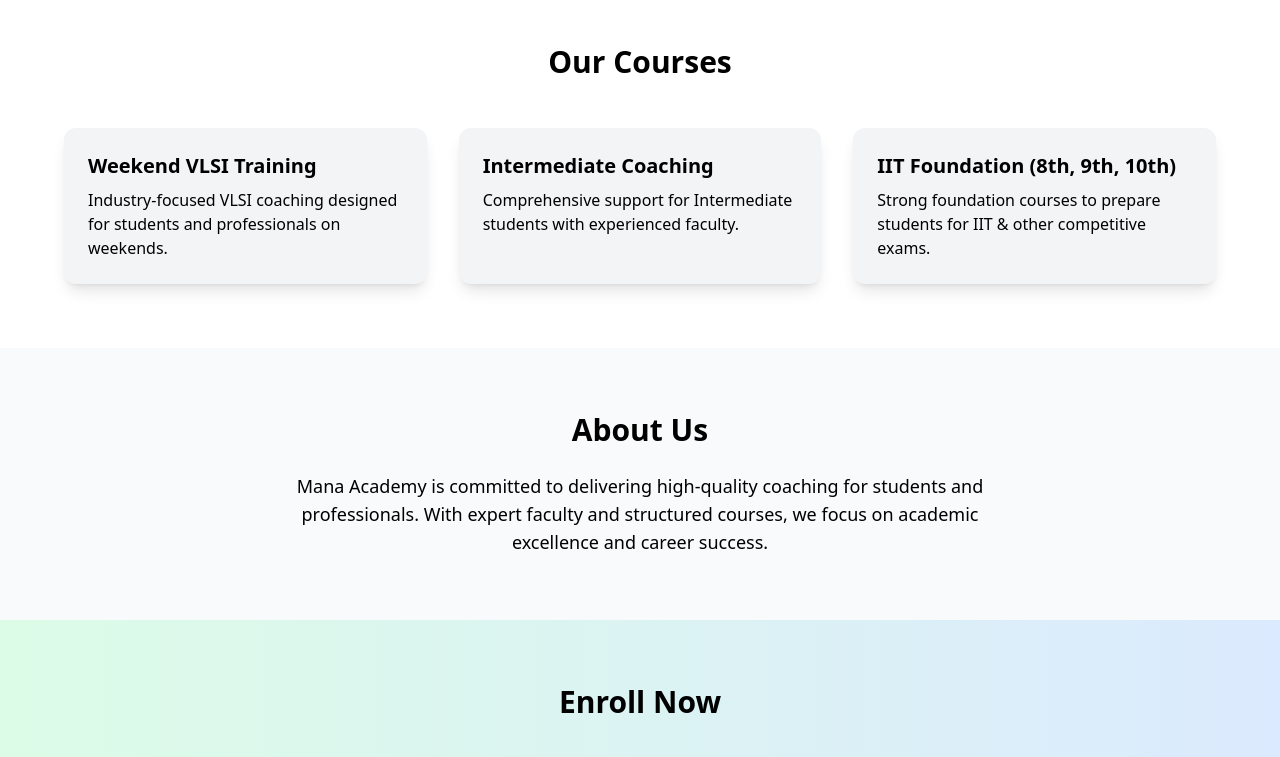
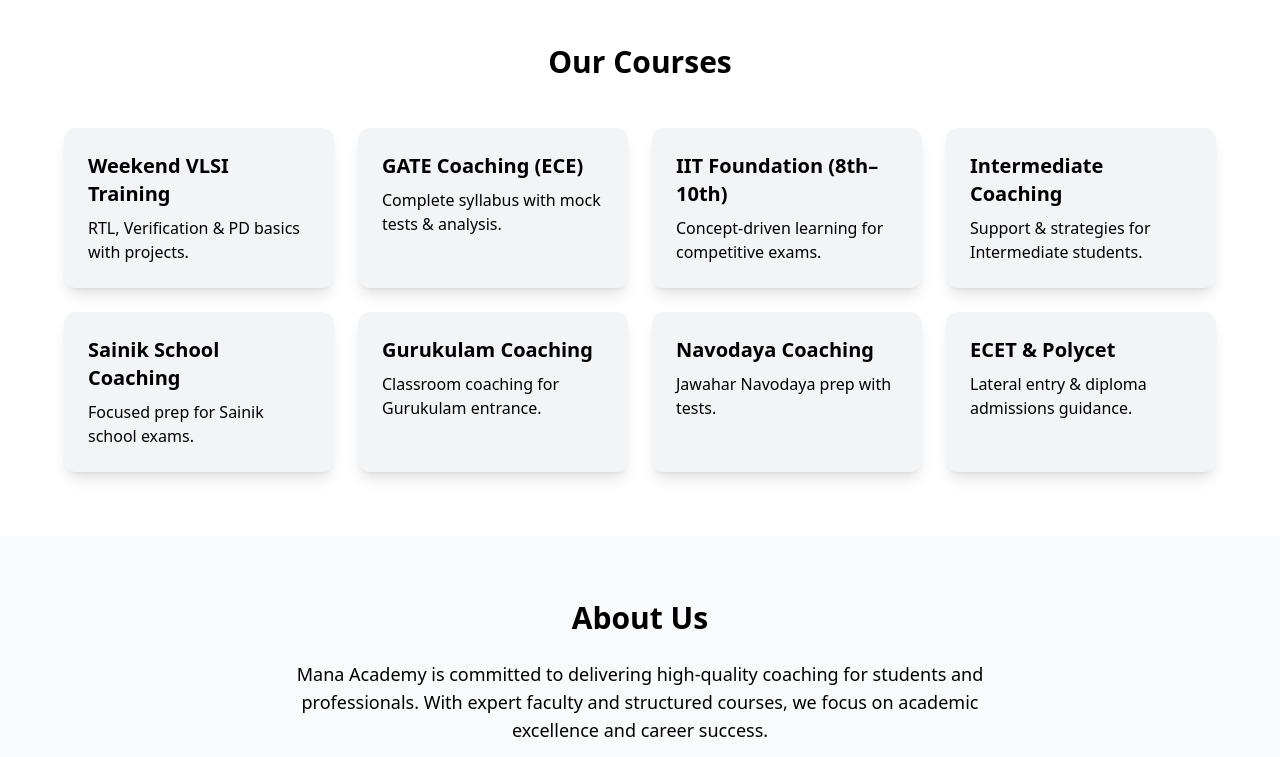
Before and after one commit to manohargajengi12/mana-academy-website, a plain HTML site: page index.html in a window 1280 px wide. Shown: the part 660-1417 px from the top of the page. Drawn offline with nearby package versions, Linux system fonts and the light colour scheme.

Commit message:
Update index.html

```diff
--- a/index.html
+++ b/index.html
@@ -13,7 +13,7 @@
 </head>
 <body class="font-sans bg-gray-50">
 
-<!-- Top Bar (Email and Phone in single line) -->
+<!-- Top Bar -->
 <div class="bg-gray-900 text-gray-200 text-sm py-2 px-6 flex justify-center md:justify-start items-center gap-8">
   <span>📞 9346074520</span>
   <span>✉️ <a href="mailto:manaacademy18@gmail.com" class="hover:underline">manaacademy18@gmail.com</a></span>
@@ -26,7 +26,7 @@
     <h1 class="text-3xl font-extrabold text-white tracking-wide">Mana Academy</h1>
   </div>
 
-  <!-- Navigation always in single line -->
+  <!-- Navigation -->
   <nav class="flex flex-row space-x-6 text-white font-semibold whitespace-nowrap overflow-x-auto">
     <a href="#home" class="hover:text-yellow-200 transition">Home</a>
     <a href="#courses" class="hover:text-yellow-200 transition">Courses</a>
@@ -41,7 +41,7 @@
   <div class="max-w-6xl mx-auto flex flex-col md:flex-row items-center justify-center gap-10">
     <div class="flex-1">
       <h2 class="text-5xl font-extrabold mb-6 drop-shadow-lg animate__animated animate__fadeInUp animate__delay-1s">
-        Weekend VLSI, Intermediate & IIT Foundation Coaching
+        Weekend VLSI, GATE (ECE), IIT Foundation & Competitive Coaching
       </h2>
       <p class="text-xl mb-8 max-w-2xl animate__animated animate__fadeInUp animate__delay-2s">
         Placement Assistance | Quality Learning | Expert Faculty
@@ -59,19 +59,39 @@
 <!-- Courses -->
 <section id="courses" class="py-16 px-6 bg-white">
   <h3 class="text-3xl font-bold text-center mb-12">Our Courses</h3>
-  <div class="grid md:grid-cols-3 gap-8 max-w-6xl mx-auto">
-    <div class="bg-gray-100 rounded-xl shadow-lg p-6 hover:shadow-2xl transition">
+  <div class="grid sm:grid-cols-2 md:grid-cols-4 gap-6 max-w-6xl mx-auto">
+    <article class="bg-gray-100 rounded-xl shadow-lg p-6 hover:shadow-2xl transition cursor-pointer">
       <h4 class="text-xl font-bold mb-2">Weekend VLSI Training</h4>
-      <p>Industry-focused VLSI coaching designed for students and professionals on weekends.</p>
-    </div>
-    <div class="bg-gray-100 rounded-xl shadow-lg p-6 hover:shadow-2xl transition">
+      <p>RTL, Verification & PD basics with projects.</p>
+    </article>
+    <article class="bg-gray-100 rounded-xl shadow-lg p-6 hover:shadow-2xl transition cursor-pointer">
+      <h4 class="text-xl font-bold mb-2">GATE Coaching (ECE)</h4>
+      <p>Complete syllabus with mock tests & analysis.</p>
+    </article>
+    <article class="bg-gray-100 rounded-xl shadow-lg p-6 hover:shadow-2xl transition cursor-pointer">
+      <h4 class="text-xl font-bold mb-2">IIT Foundation (8th–10th)</h4>
+      <p>Concept-driven learning for competitive exams.</p>
+    </article>
+    <article class="bg-gray-100 rounded-xl shadow-lg p-6 hover:shadow-2xl transition cursor-pointer">
       <h4 class="text-xl font-bold mb-2">Intermediate Coaching</h4>
-      <p>Comprehensive support for Intermediate students with experienced faculty.</p>
-    </div>
-    <div class="bg-gray-100 rounded-xl shadow-lg p-6 hover:shadow-2xl transition">
-      <h4 class="text-xl font-bold mb-2">IIT Foundation (8th, 9th, 10th)</h4>
-      <p>Strong foundation courses to prepare students for IIT & other competitive exams.</p>
-    </div>
+      <p>Support & strategies for Intermediate students.</p>
+    </article>
+    <article class="bg-gray-100 rounded-xl shadow-lg p-6 hover:shadow-2xl transition cursor-pointer">
+      <h4 class="text-xl font-bold mb-2">Sainik School Coaching</h4>
+      <p>Focused prep for Sainik school exams.</p>
+    </article>
+    <article class="bg-gray-100 rounded-xl shadow-lg p-6 hover:shadow-2xl transition cursor-pointer">
+      <h4 class="text-xl font-bold mb-2">Gurukulam Coaching</h4>
+      <p>Classroom coaching for Gurukulam entrance.</p>
+    </article>
+    <article class="bg-gray-100 rounded-xl shadow-lg p-6 hover:shadow-2xl transition cursor-pointer">
+      <h4 class="text-xl font-bold mb-2">Navodaya Coaching</h4>
+      <p>Jawahar Navodaya prep with tests.</p>
+    </article>
+    <article class="bg-gray-100 rounded-xl shadow-lg p-6 hover:shadow-2xl transition cursor-pointer">
+      <h4 class="text-xl font-bold mb-2">ECET & Polycet</h4>
+      <p>Lateral entry & diploma admissions guidance.</p>
+    </article>
   </div>
 </section>
 
@@ -82,7 +102,7 @@
 </section>
 
 <!-- Enroll Form -->
-<section id="enroll" class="py-16 px-6 bg-gradient-to-r from-green-100 to-blue-100">
+<section id="enroll" class="py-16 px-6 bg-gradient-to-r from-green-100 to-yellow-100">
   <h3 class="text-3xl font-bold text-center mb-10">Enroll Now</h3>
   <form id="enrollForm" class="max-w-lg mx-auto bg-white shadow-xl rounded-2xl p-8 space-y-4">
     <input type="text" name="name" placeholder="Full Name" required class="w-full border p-3 rounded"/>
@@ -91,8 +111,14 @@
     <select name="program" required class="w-full border p-3 rounded">
       <option value="">Select Program</option>
       <option>Weekend VLSI Training</option>
+      <option>GATE Coaching (ECE)</option>
+      <option>IIT Foundation (8th, 9th, 10th)</option>
       <option>Intermediate Coaching</option>
-      <option>IIT Foundation (8th, 9th, 10th)</option>
+      <option>Sainik School Coaching</option>
+      <option>Gurukulam Coaching</option>
+      <option>Navodaya Coaching</option>
+      <option>ECET (B.Tech entry)</option>
+      <option>Polycet (Diploma entry)</option>
     </select>
     <button type="submit" class="w-full bg-green-600 text-white py-3 rounded font-bold hover:bg-green-700 transition">Submit</button>
   </form>
@@ -102,11 +128,7 @@
 <section id="contact" class="py-16 px-6 text-center bg-gray-100">
   <h3 class="text-3xl font-bold mb-6">Contact Us</h3>
   <p class="font-semibold text-lg mb-1">Mana Academy</p>
-  <p class="mb-2">
-    📍 <a href="https://www.google.com/maps/place/Near+SR+College+Boys+Hostel,+Karimnagar" target="_blank" class="text-blue-600 hover:underline">
-      Near SR College Boys Hostel, Karimnagar
-    </a>
-  </p>
+  <p class="mb-2">📍 <a href="https://www.google.com/maps/place/Near+SR+College+Boys+Hostel,+Karimnagar" target="_blank" class="text-blue-600 hover:underline">Near SR College Boys Hostel, Karimnagar</a></p>
   <p class="text-lg">📞 9346074520 | ✉️ <a href="mailto:manaacademy18@gmail.com" class="text-blue-600 hover:underline">manaacademy18@gmail.com</a></p>
 
   <!-- Embedded Google Map -->
```
